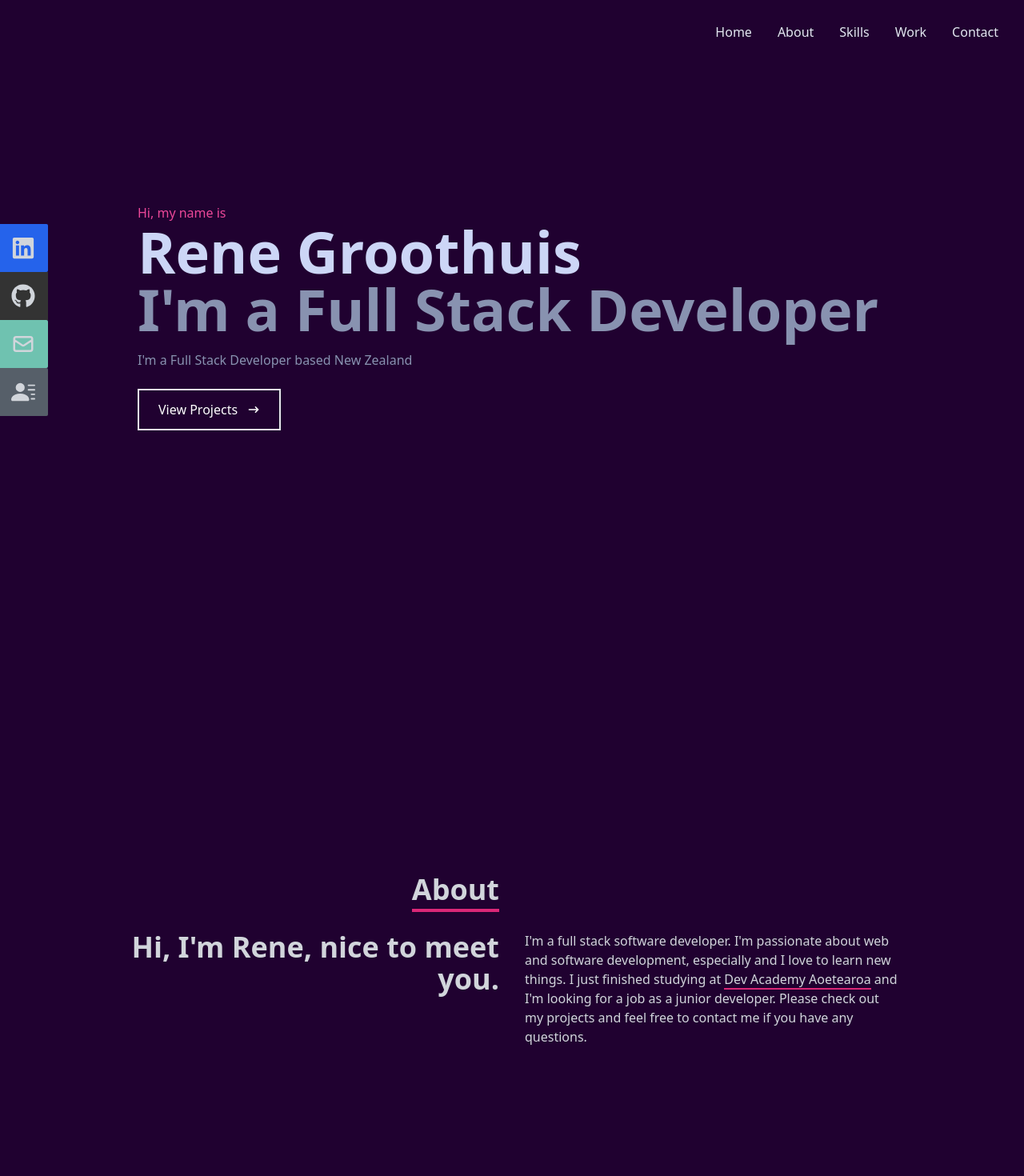
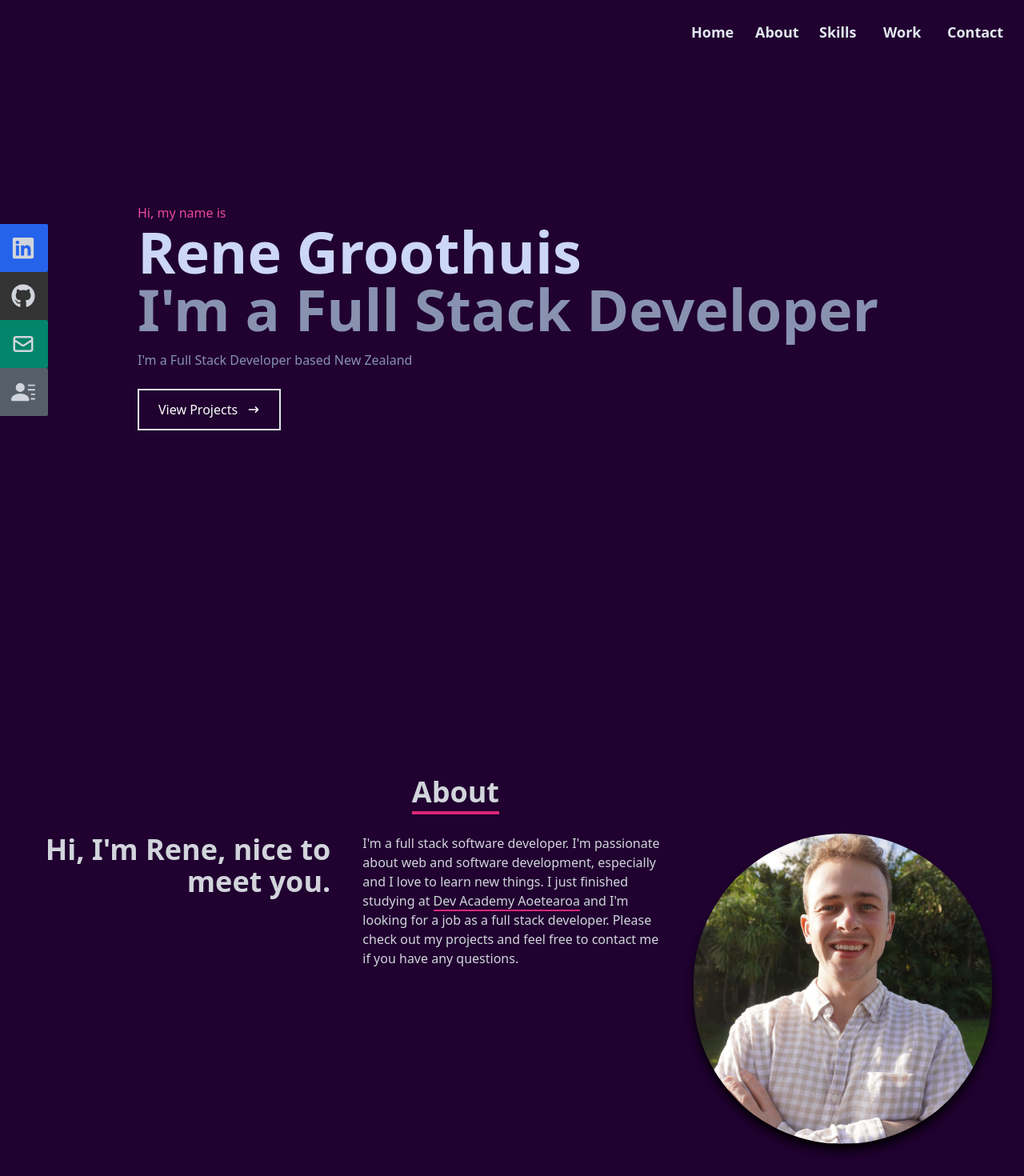
Before and after one commit to pulsarbeam/personal-website, a React (Vite) app: page / in a window 1280 px wide. Shown: the top 1470 px of the page at 80% size. Built offline with nearby package versions, Linux system fonts and the light colour scheme.

Commit message:
fix some issues with images and navbar

```diff
--- a/src/components/About.tsx
+++ b/src/components/About.tsx
@@ -1,35 +1,42 @@
 import { Element } from 'react-scroll'
+import rene from '../assets/rene.png'
 
 const About = () => {
   return (
     <Element name="about">
-      <div className="w-full h-screen bg-[#200130] text-gray-300">
+      <div className="w-full h-screen bg-[#200130] text-gray-300 ">
         <div className="flex flex-col justify-center items-center w-full h-full">
           <div className="max-w-[1000px] w-full grid grid-cols-2 gap-8">
             <div className="sm:text-right pb-8 pl-4">
-              <p className="text-4xl font-bold inline border-b-4 border-pink-600">
+              <h1 className="text-4xl font-bold inline border-b-4 border-pink-600">
                 About
-              </p>
+              </h1>
             </div>
             <div></div>
           </div>
-          <div className="max-w-[1000px] w-full grid sm:grid-cols-2 gap-8 px-4">
+
+          <div className="max-w-[1200px] w-full grid sm:grid-cols-3 gap-10">
             <div className="sm:text-right text-4xl font-bold">
-              <p>Hi, I'm Rene, nice to meet you.</p>
+              <h2>Hi, I'm Rene, nice to meet you.</h2>
             </div>
             <div>
               <p>
                 I'm a full stack software developer. I'm passionate about web
-                and software development, especially  and I love to learn new things. I just
-                finished studying at{' '}
+                and software development, especially and I love to learn new
+                things. I just finished studying at{' '}
                 <span className=" border-b-2 border-pink-600">
                   Dev Academy Aoetearoa
                 </span>{' '}
-                and I'm looking for a job as a junior developer. Please check
-                out my projects and feel free to contact me if you have any
-                questions.
+                and I'm looking for a job as a full stack developer. Please
+                check out my projects and feel free to contact me if you have
+                any questions.
               </p>
             </div>
+            <img
+              className=" mx-auto w-80 rounded-full shadow-lg shadow-[#000000] md:w-96"
+              src={rene}
+              alt="Rene"
+            />
           </div>
         </div>
       </div>
--- a/src/components/Contact.tsx
+++ b/src/components/Contact.tsx
@@ -10,20 +10,23 @@ const Contact = () => {
           className="flex flex-col max-w-[600px] w-full"
         >
           <div className="pb-8">
-            <p className="text-4xl font-bold inline border-b-4 border-pink-600 text-gray-300">
+            <h1 className="text-4xl font-bold inline border-b-4 border-pink-600 text-gray-300">
               Contact
-            </p>
+            </h1>
             <p className="text-gray-300 py-4">
               // Submit the form below or shoot me an email -
               renegrooth@gmail.com
             </p>
           </div>
+
           <input
             className="p-2 bg-[#ccd6f6]"
             type="text"
             placeholder="Name"
             name="name"
+            aria-label="Enter your name"
           />
+
           <input
             className="my-4 p-2 bg-[#ccd6f6]"
             type="email"
--- a/src/components/Navbar.tsx
+++ b/src/components/Navbar.tsx
@@ -11,32 +11,31 @@ const Navbar = () => {
     setIsOpen(!isOpen)
   }
   return (
-    <div className="fixed w-full h-[80px] flex justify-between items-center px-4 bg-[#200130] text-slate-200">
+    <div className="fixed w-full h-[80px] flex justify-between items-center px-8 bg-[#200130] text-slate-200">
       <div></div>
       {/* Menu */}
 
-      <ul className="hidden md:flex">
-        <li>
-          <Link to="home" smooth={true} duration={500}>
-            Home
+      <ul
+        className="
+       hidden md:flex
+       text-lg
+        font-semibold
+
+       "
+      >
+        <Link to="home" smooth={true} duration={500} className=" ">
+          <li className="w-[80px] hover:font-bold">Home</li>
         </Link>
-        </li>
-        <li>
         <Link to="about" smooth={true} duration={500}>
-            About
+          <li className="w-[80px] hover:font-bold">About</li>
         </Link>
-        </li>
-        <li>
         <Link to="skills" smooth={true} duration={500}>
-            Skills
+          <li className="w-[80px] hover:font-bold">Skills</li>
         </Link>
-        </li>
-        <li>
         <Link to="work" smooth={true} duration={500} offset={-13}>
-            Work
+          <li className=" w-[80px] hover:font-bold">Work</li>
         </Link>
-        </li>
-        <li>
+        <li className="w-[80px] hover:font-bold">
           <Link to="contact" smooth={true} duration={500}>
             Contact
           </Link>
@@ -110,7 +109,7 @@ const Navbar = () => {
               Github <FaGithub size={30} />
             </a>
           </li>
-          <li className="w-[160px] h-[60px] flex justify-between items-center ml-[-100px] hover:ml-[-10px] duration-300 bg-[#6fc2b0] rounded-sm">
+          <li className="w-[160px] h-[60px] flex justify-between items-center ml-[-100px] hover:ml-[-10px] duration-300 bg-[#02856a] rounded-sm">
             <a
               target="_blank"
               className="flex justify-between items-center w-full text-gray-300"
--- a/src/components/Skills.tsx
+++ b/src/components/Skills.tsx
@@ -12,35 +12,47 @@ const Skills = () => {
       <div className="w-full h-screen bg-[#200130] text-gray-300">
         <div className="max-w-[1000px] mx-auto p-4 flex flex-col justify-center w-full h-full">
           <div>
-            <p className="text-4xl font-bold inline border-b-4 border-pink-600 ">
+            <h1 className="text-4xl font-bold inline border-b-4 border-pink-600 ">
               Skills
-            </p>
+            </h1>
             <p className="py-4">These are the technologies I've worked with</p>
           </div>
 
           <div className="w-full grid grid-cols-2 sm:grid-cols-6 gap-4 text-center py-8">
             <div className="shadow-md shadow-[#040c16] hover:scale-110 duration-500">
-              <img className="w-20 mx-auto" src={Javascript} alt="Javascript" />
+              <img
+                className="w-20 mx-auto"
+                src={Javascript}
+                alt="Javascript-logo-img"
+              />
               <p className="my-4">Javascript</p>
             </div>
             <div className="shadow-md shadow-[#040c16] hover:scale-110 duration-500">
-              <img className="w-20 mx-auto" src={Typescript} alt="Typescript" />
+              <img
+                className="w-20 mx-auto"
+                src={Typescript}
+                alt="Typescript-logo-img"
+              />
               <p className="my-4">Typescript</p>
             </div>
             <div className="shadow-md shadow-[#040c16] hover:scale-110 duration-500">
-              <img className="w-20 mx-auto" src={Knex} alt="Knex" />
+              <img className="w-20 mx-auto" src={Knex} alt="Knex-logo-img" />
               <p className="my-4">Knex</p>
             </div>
             <div className="shadow-md shadow-[#040c16] hover:scale-110 duration-500">
-              <img className="w-20 mx-auto" src={Node} alt="Node" />
+              <img className="w-20 mx-auto" src={Node} alt="Node-logo-img" />
               <p className="my-4">Node</p>
             </div>
             <div className="shadow-md shadow-[#040c16] hover:scale-110 duration-500">
-              <img className="w-20 mx-auto" src={React} alt="React" />
+              <img className="w-20 mx-auto" src={React} alt="React-logo-img" />
               <p className="my-4">React</p>
             </div>
             <div className="shadow-md shadow-[#040c16] hover:scale-110 duration-500">
-              <img className="w-20 mx-auto" src={Github} alt="Github" />
+              <img
+                className="w-20 mx-auto"
+                src={Github}
+                alt="Github-logo-img"
+              />
               <p className="my-4">Github</p>
             </div>
           </div>
--- a/src/components/Work.tsx
+++ b/src/components/Work.tsx
@@ -7,9 +7,9 @@ const Work = () => {
       <div className="w-full md:h-screen bg-[#200130] text-gray-300">
         <div className="max-w-[1000px] mx-auto p-4 flex flex-col justify-center h-full w-full">
           <div className="pb-8 ">
-            <p className="text-4xl font-bold inline border-b-4 text-gray-300 border-pink-600">
+            <h1 className="text-4xl font-bold inline border-b-4 text-gray-300 border-pink-600">
               Work
-            </p>
+            </h1>
             <p className="py-6">// Check out some of my work</p>
           </div>
           {/*
```
Also changed, not shown: src/assets/rene.png (added). Lines whose indentation alone changed are shown as unchanged.
